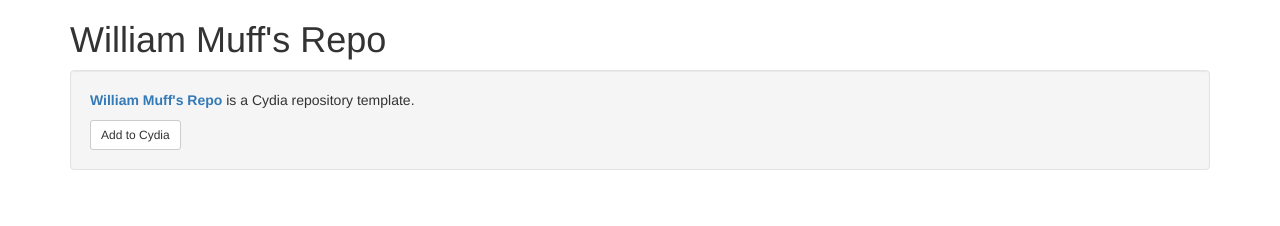
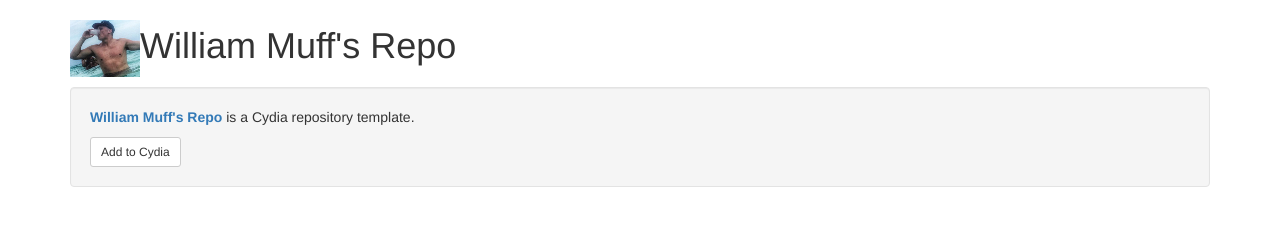
Before and after one commit to williammuff/repo, a plain HTML site: page index.html in a window 1280 px wide. Drawn offline with nearby package versions, Linux system fonts and the light colour scheme.

Commit message:
Picture Stuff2

```diff
--- a/index.html
+++ b/index.html
@@ -10,7 +10,7 @@
 <body>
 
 <div class="container">
-	<h1> William Muff's Repo</h1>
+	<h1><img src="CydiaIcon.png"/>William Muff's Repo</h1>
 </div>
 
 <div class="container">
```
